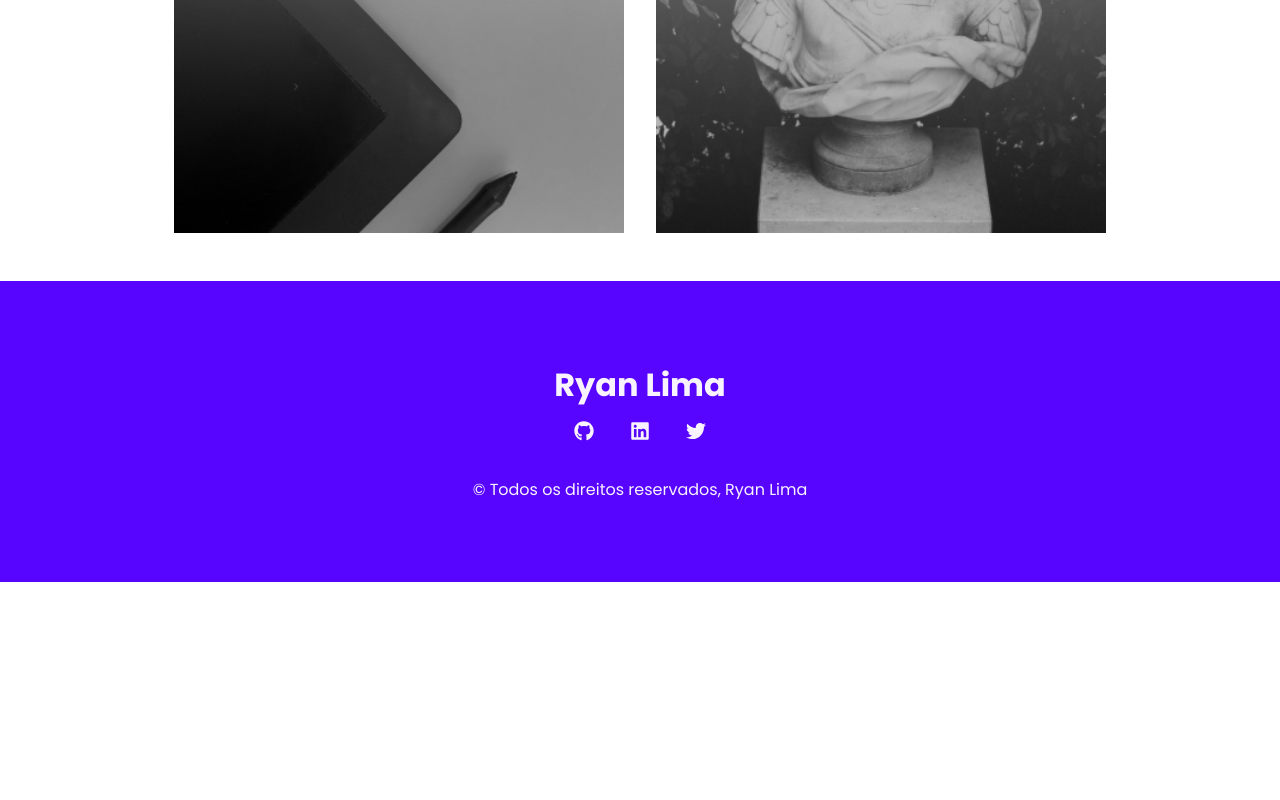
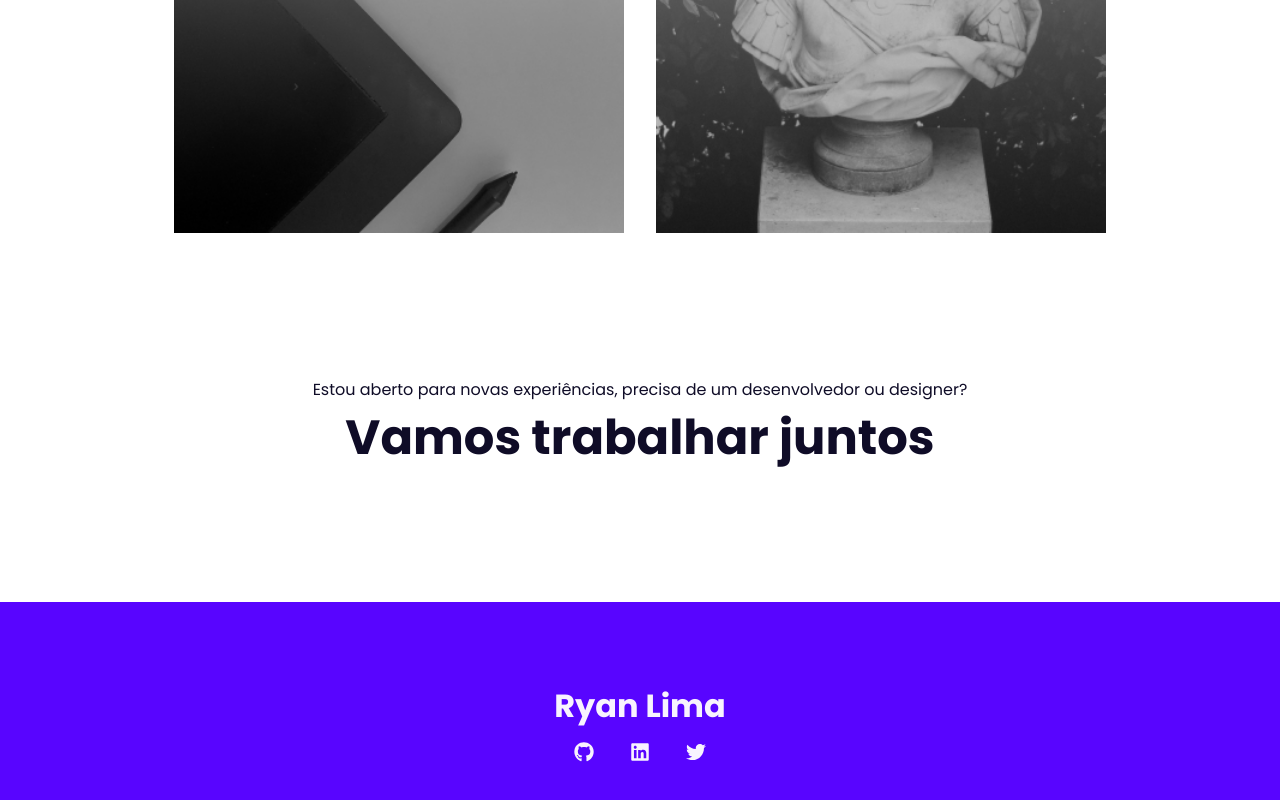
Before and after one commit to ryansldev/old-personal-website, a Next.js app: page / in a window 1280 px wide. Shown: the part 1030-1830 px from the top of the page. Before the commit the page ends 1612 px from the top, so only its background shows below. Built offline with nearby package versions, Linux system fonts and the light colour scheme.

Commit message:
:sparkles: Done contact section

```diff
--- a/pages/index.tsx
+++ b/pages/index.tsx
@@ -59,6 +59,17 @@ const Home: NextPage = () => {
               </a>
             </Link>
           </div>
+          <div className={styles.contact}>
+            <p>
+              Estou aberto para novas experiências, precisa
+              de um desenvolvedor ou designer?
+            </p>
+            <Link href="https://www.linkedin.com/in/ryansldev/" passHref={true}>
+              <a target="_blank">
+                <h1>Vamos trabalhar juntos</h1>
+              </a>
+            </Link>
+          </div>
         </div>
       </main>
 
--- a/styles/Home.module.css
+++ b/styles/Home.module.css
@@ -190,3 +190,21 @@
   margin: 0 auto;
   margin-top: 2em;
 }
+
+.contact {
+  display: flex;
+  flex-direction: column;
+  text-align: center;
+
+  padding: 6em 0 8em 0;
+  color: var(--slate-900);
+}
+
+.contact h1 {
+  font-size: 3rem;
+  transition: .3s ease-in-out;
+}
+
+.contact h1:hover {
+  color: var(--indigo-500);
+}
```
